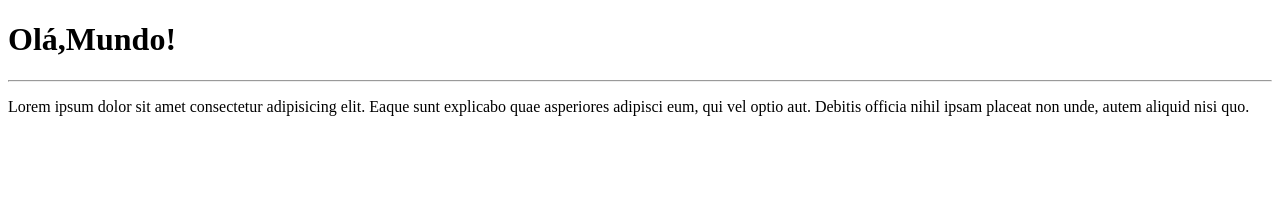
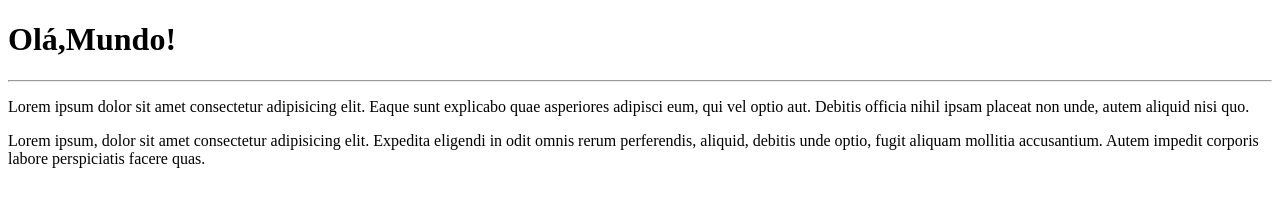
Before and after one commit to Matheuss04/Ola-Mundo, a plain HTML site: page site-exemplo/index.html in a window 1280 px wide. Drawn offline with Linux system fonts and the light colour scheme.

Commit message:
Adicionei um paragrafo

```diff
--- a/site-exemplo/index.html
+++ b/site-exemplo/index.html
@@ -9,5 +9,6 @@
     <h1>Olá,Mundo!</h1>
     <hr>
     <p>Lorem ipsum dolor sit amet consectetur adipisicing elit. Eaque sunt explicabo quae asperiores adipisci eum, qui vel optio aut. Debitis officia nihil ipsam placeat non unde, autem aliquid nisi quo.</p>
+    <p>Lorem ipsum, dolor sit amet consectetur adipisicing elit. Expedita eligendi in odit omnis rerum perferendis, aliquid, debitis unde optio, fugit aliquam mollitia accusantium. Autem impedit corporis labore perspiciatis facere quas.</p>
 </body>
 </html>
```
